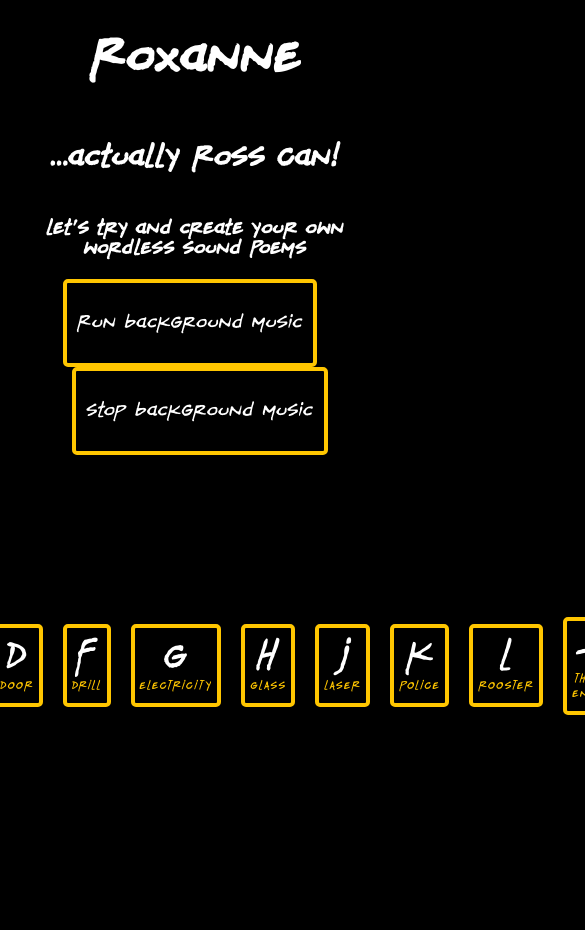
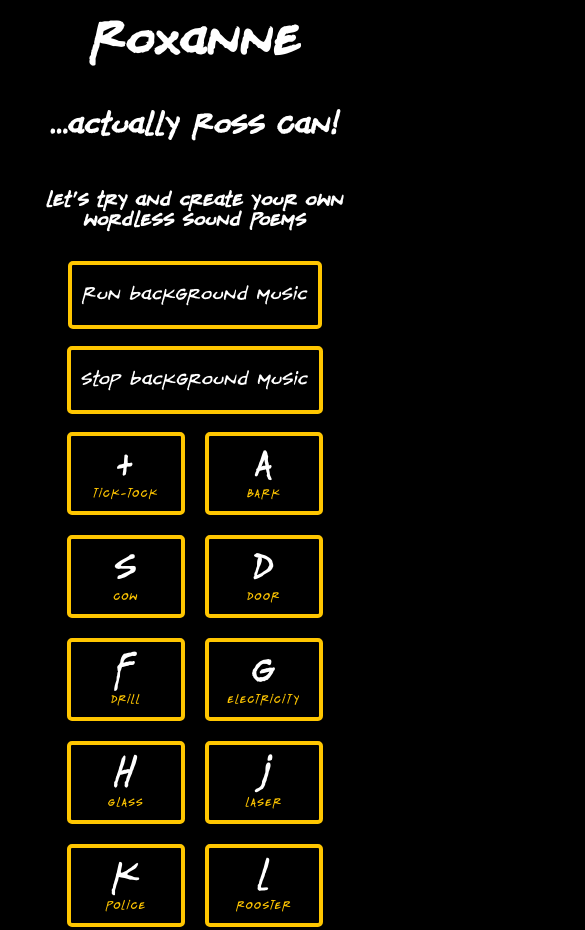
Before and after one commit to ErykMalinowski/Roxanne, a plain HTML site: page index.html in a window 390 px wide. Shown: the top 930 px of the page, 585 px wide, since content can reach past the window. Before the commit the page ends 877 px from the top, so only its background shows below. Drawn offline with Linux system fonts and the light colour scheme.

Commit message:
stylize info div, add media queries

```diff
--- a/style.css
+++ b/style.css
@@ -29,31 +29,41 @@ h3 {
 
 h1 {
   font-size: 5rem;
+  grid-area: h1;
 }
 
 h2 {
   font-size: 3rem;
+  grid-area: h2;
 }
 
 h3 {
   font-size: 2rem;
+  grid-area: h3;
 }
 
 .info {
-  display: flex;
-  flex-direction: column;
-  flex: 1;
-  min-height: 30vh;
+  display: grid;
+  grid-template-columns: 1fr 1fr;
+  grid-template-rows: repeat(4, 10vh);
+  grid-template-areas:
+  "h1 h1"
+  "h2 h2"
+  "h3 h3"
+  "btn1 btn2";
+  justify-items: center;
   align-items: center;
-  justify-content: center;
+  grid-column-gap: 5vh;
 }
 
-.buttons {
-  display: flex;
-  flex: 1;
-  margin-top: 3rem;
-  align-items: center;
-  justify-content: center;
+.btn.play {
+  grid-area: btn1;
+  justify-self: end;
+}
+
+.btn.stop {
+  grid-area: btn2;
+  justify-self: start;
 }
 
 button.btn {
@@ -77,16 +87,9 @@ button.btn:hover {
   transition: all 0.4s ease 0s;
 }
 
-button.btn.play {
-  margin-right: 1rem;
-}
-
-button.btn.stop {
-  margin-left: 1rem;
-}
-
 .keys {
   display: flex;
+  flex-wrap: wrap;
   flex: 1;
   min-height: 50vh;
   align-items: center;
@@ -125,3 +128,36 @@ kbd {
   letter-spacing: .1rem;
   color: #ffc600;
 }
+
+@media (max-width:827px) {
+  .keys {
+    align-content: center;
+  }
+}
+
+@media (max-width:557px) {
+  .info {
+    display: grid;
+    grid-template-columns: 1fr;
+    grid-template-rows: repeat(5, 10vh);
+    grid-template-areas:
+    "h1"
+    "h2"
+    "h3"
+    "btn1"
+    "btn2";
+  }
+
+  button.btn {
+    padding: 20px 10px;
+  }
+
+  .btn.play, .btn.stop {
+    justify-self: center;
+  }
+}
+
+@media (max-width:271px) {
+  button.btn {
+    padding: 10px 10px;
+  }
```
